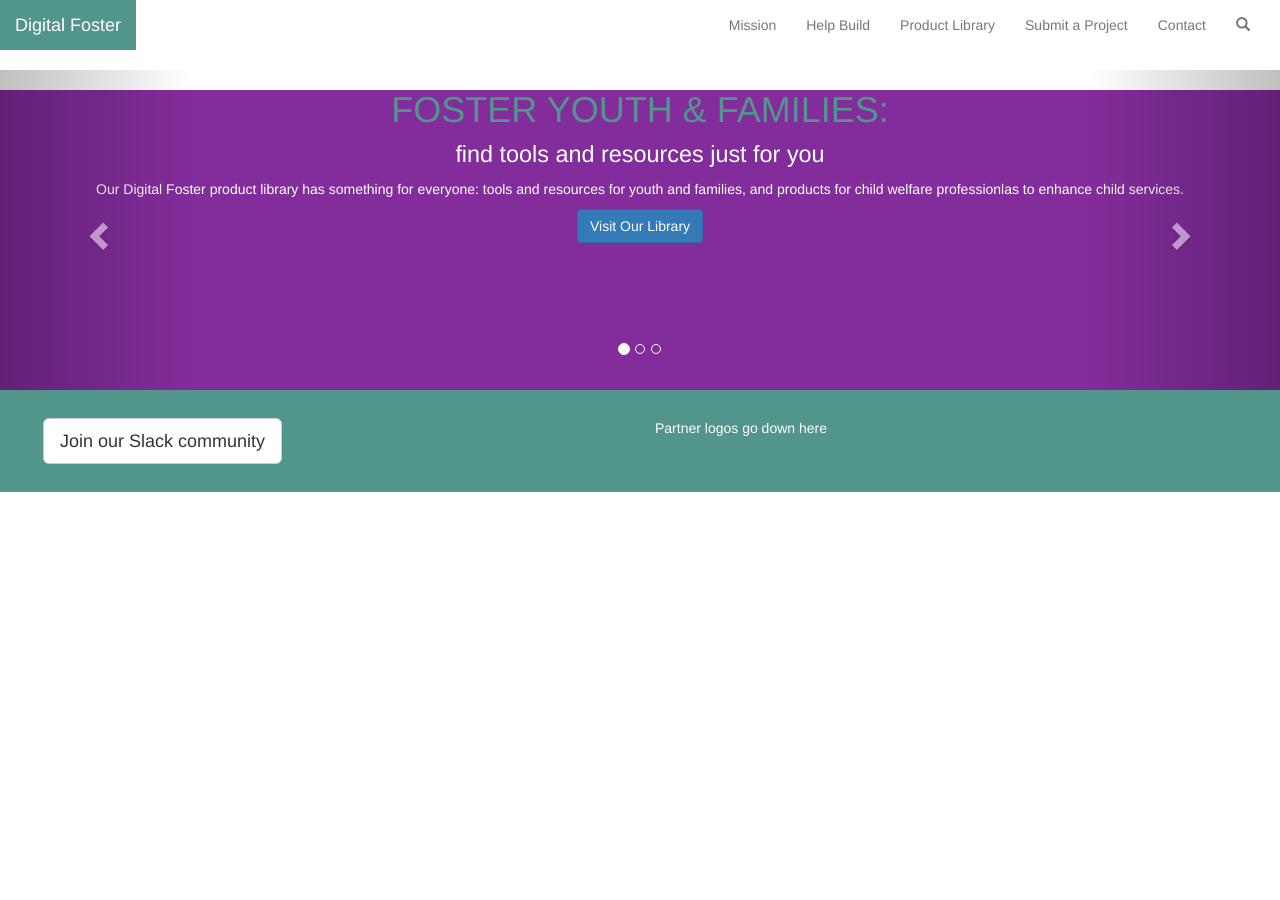
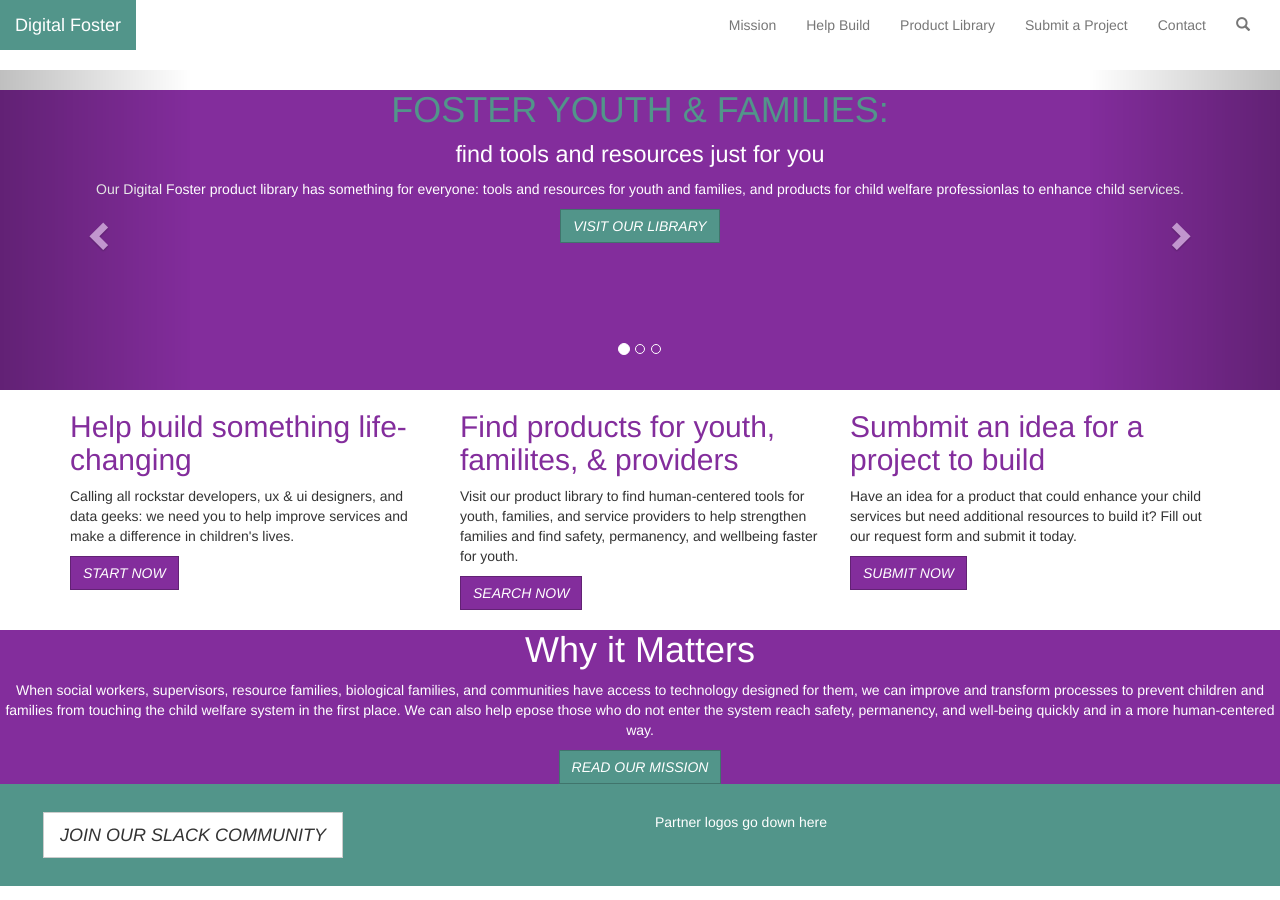
Before and after one commit to digital-foster/digitalfoster, a Jekyll site: the page built from index.html, in a window 1280 px wide. Built offline with Jekyll 4.4.1, drawn with Linux system fonts in a browser that asks for light colours.

Commit message:
Add remaining unstyled index content

```diff
--- a/css/main.scss
+++ b/css/main.scss
@@ -13,6 +13,36 @@ $secondary-color: #832d9c;
 
 body {
 
+}
+
+.btn {
+  border-radius: 0;
+  font-style: italic;
+  text-transform: uppercase;
+}
+
+.btn-primary {
+  color: white;
+  background-color: $primary-color;
+  border-color: darken($primary-color, 10%);
+
+  &:hover {
+    color: white;
+    background-color: darken($primary-color, 10%);
+    border-color: darken($primary-color, 20%);
+  }
+}
+
+.btn-primary-alt {
+  color: white;
+  background-color: $secondary-color;
+  border-color: darken($secondary-color, 10%);
+
+  &:hover {
+    color: white;
+    background-color: darken($secondary-color, 10%);
+    border-color: darken($secondary-color, 20%);
+  }
 }
 
 .navbar {
@@ -31,7 +61,7 @@ footer {
   padding: 2em;
 }
 
-.index .carousel .item {
+.index.slides .item {
   background-color: $secondary-color;
   color: white;
   height: 300px;
@@ -47,3 +77,15 @@ footer {
     }
   }
 }
+
+.index.actions {
+  h2 {
+    color: $secondary-color;
+  }
+}
+
+.index.why {
+  background-color: $secondary-color;
+  color: white;
+  text-align: center;
+}
--- a/index.html
+++ b/index.html
@@ -2,7 +2,8 @@
 layout: default
 ---
 
-<div class="index">
+<section class="index slides">
+  <div>
     <div id="carousel-example-generic" class="carousel slide" data-ride="carousel">
       <!-- Indicators -->
       <ol class="carousel-indicators">
@@ -62,3 +63,53 @@ layout: default
       </a>
     </div>
   </div>
+</section>
+
+<section class="index actions">
+  <div class="container">
+    <div class="row">
+      <div class="col-md-4">
+        <h2>Help build something life-changing</h2>
+        <p>
+          Calling all rockstar developers, ux &amp; ui designers, and data
+          geeks: we need you to help improve services and make a
+          difference in children's lives.
+        </p>
+        <a class="btn btn-primary-alt">Start Now</a>
+      </div>
+
+      <div class="col-md-4">
+        <h2>Find products for youth, familites, &amp; providers</h2>
+        <p>
+          Visit our product library to find human-centered tools for youth,
+          families, and service providers to help strengthen families and
+          find safety, permanency, and wellbeing faster for youth.
+        </p>
+        <a class="btn btn-primary-alt">Search Now</a>
+      </div>
+
+      <div class="col-md-4">
+        <h2>Sumbmit an idea for a project to build</h2>
+        <p>
+          Have an idea for a product that could enhance your child services
+          but need additional resources to build it? Fill out our request
+          form and submit it today.
+        </p>
+        <a class="btn btn-primary-alt">Submit Now</a>
+      </div>
+    </div>
+  </div>
+</section>
+
+<section class="index why">
+  <h1>Why it Matters</h1>
+  <p>
+    When social workers, supervisors, resource families, biological families,
+    and communities have access to technology designed for them, we can
+    improve and transform processes to prevent children and families from
+    touching the child welfare system in the first place. We can also help
+    epose those who do not enter the system reach safety, permanency, and
+    well-being quickly and in a more human-centered way.
+  </p>
+  <a class="btn btn-primary">Read Our Mission</a>
+</section>
```
Lines whose indentation alone changed are shown as unchanged.
